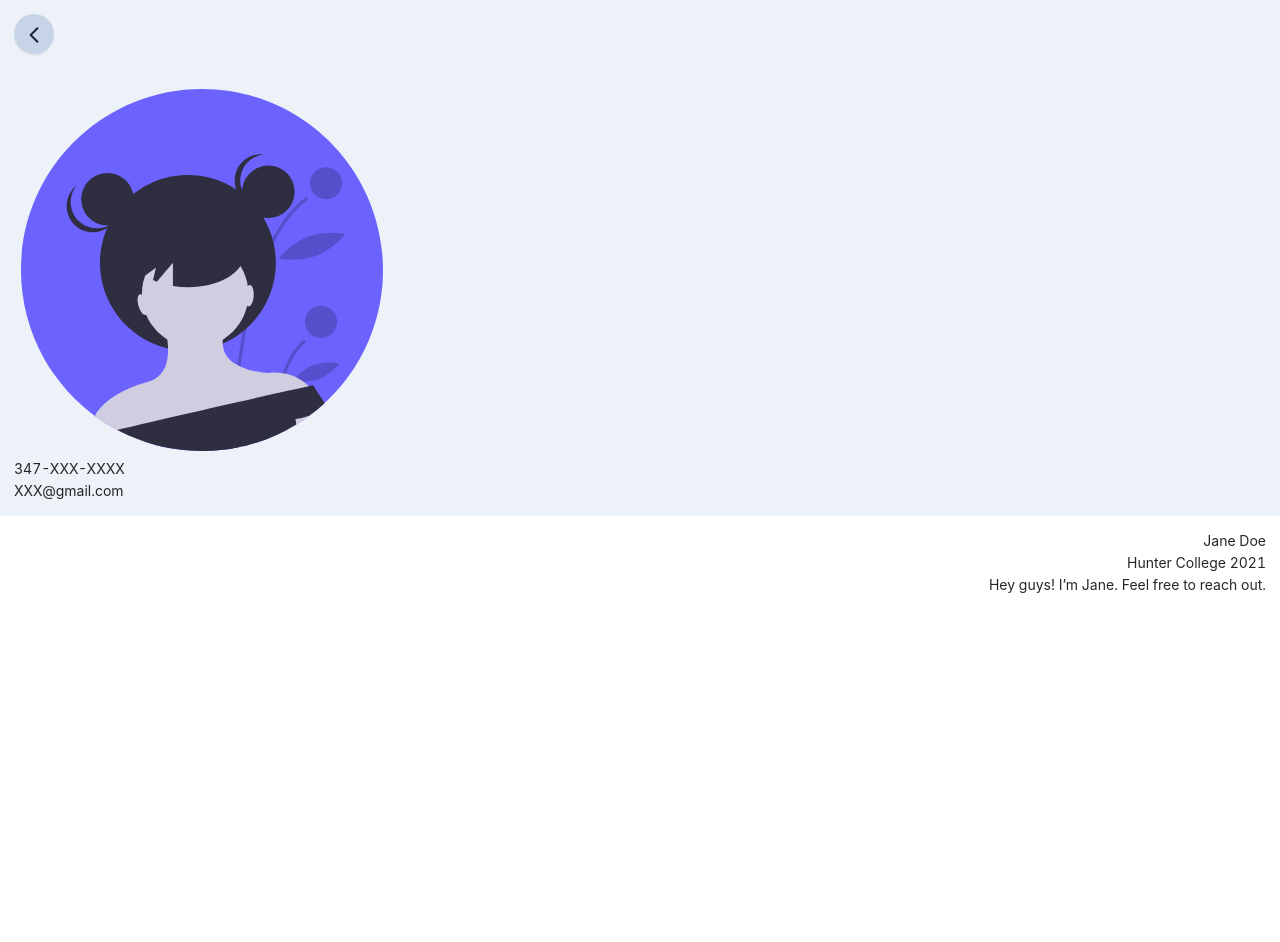
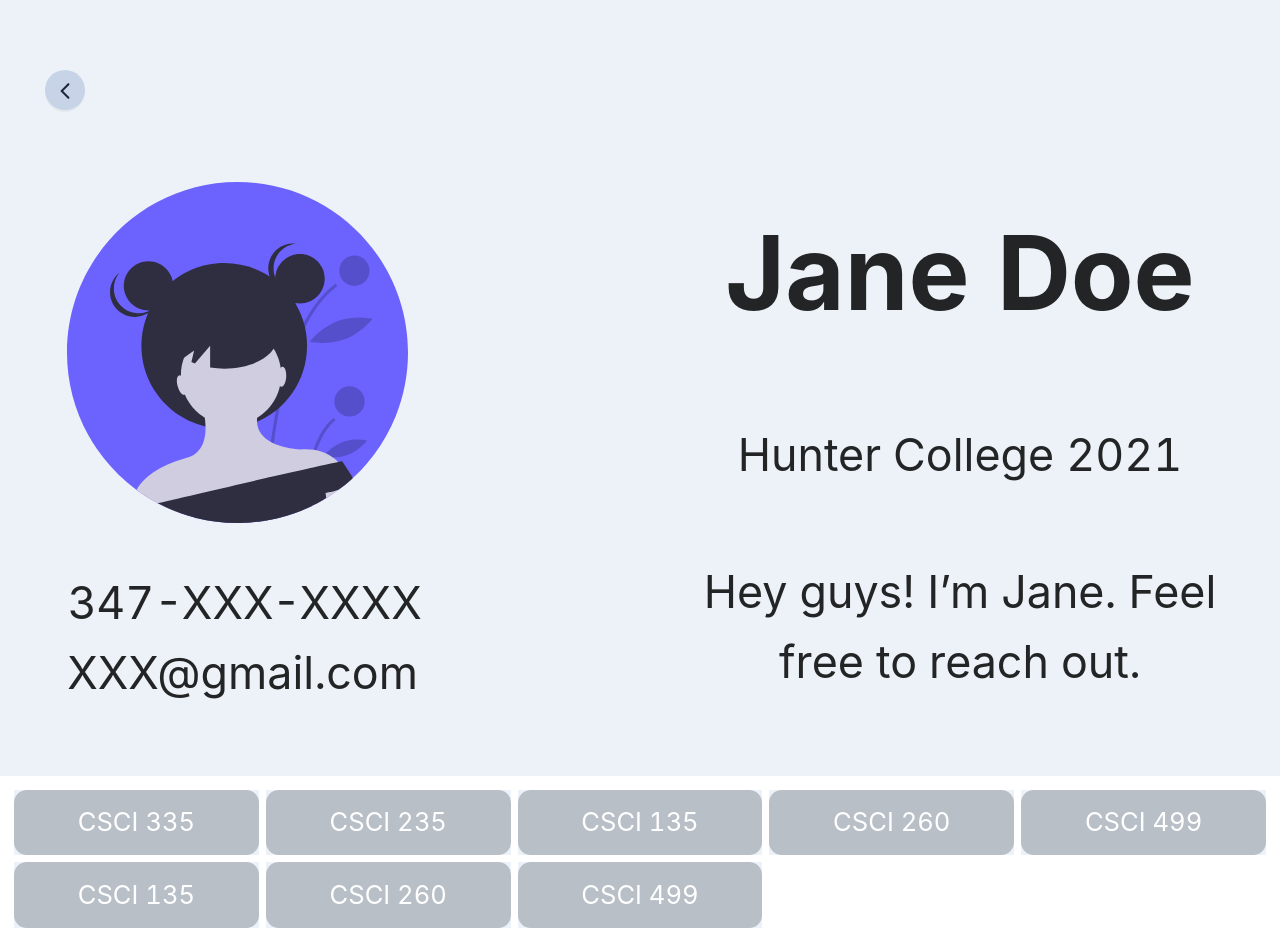
Before and after one commit to Maisa-ah/ctp-hackathon, a React (Create React App) app: page /profile in a window 1280 px wide. Before the commit the page ends 800 px from the top, so only its background shows below. Built offline with nearby package versions, Linux system fonts and the light colour scheme.

Commit message:
finished layout of profileTag and added classTags

```diff
--- a/src/components/ProfileTag.js
+++ b/src/components/ProfileTag.js
@@ -18,21 +18,23 @@ const ProfileTag = (props) =>{
           <div className="profile-pic">
             <img src={props.image}></img>
           </div>
-          <div className="phone">
-            {props.phone}
-          </div>
-          <div>
-            {props.email}
+          <div className="contact">
+            <div className="phone">
+              {props.phone}
+            </div>
+            <div>
+              {props.email}
+            </div>
           </div>
         </div>
         <div className="user-info">
-          <div>
+          <div className="user-name">
             {props.name}
           </div>
-          <div>
+          <div className="user-school">
             {props.school} {props.year}
           </div>
-          <div>
+          <div className="user-bio">
             {props.bio}
           </div>
         </div>
--- a/src/components/ProfileTag.scss
+++ b/src/components/ProfileTag.scss
@@ -1,28 +1,40 @@
 @import '../themes.scss';
 .tag-container{
   background-color: $lightGrey;
+  font-size:3.5vw;
 
   .button-padding{
-    padding: 1em;
+    padding: 1em 0em 0em 1em;
   }
   .tag-padding{
-    // padding: 1em;
+    display: grid;
+    grid-template-columns: 2fr 2fr;
 
     .user-info{
       padding: 1em;
-      position: absolute;
-      text-align: right;
       width: clamp(50%, 100%, 100%);
+      text-align: center;
+      display: grid;
+      place-items: center;
+
+      .user-name{
+        font-size:8vw;
+        font-weight: bold;
+      }
 
     }
     .contact-info{
       padding: 1em;
       width: clamp(50%, 100%, 100%);
+      .contact{
+        padding: 0.5em;
+      }
+      .profile-pic{
+        padding: 0.5em;
+        width: clamp(10%, 70%, 80%);
+        border-radius: 50%;
+      }
     }
 
-    .profile-pic{
-      padding: 0.5em;
-      width: clamp(10%, 30%, 50%);
-    }
   }
 }
--- a/src/pages/Profile.js
+++ b/src/pages/Profile.js
@@ -1,6 +1,8 @@
 import React from 'react';
 import ProfileTag from '../components/ProfileTag.js';
 import profilePic from '../components/sampleProfile.svg';
+import TagContainer from '../components/TagContainer';
+import ClassTag from '../components/ClassTag';
 
 function ProfilePage() {
   return (
@@ -14,6 +16,17 @@ function ProfilePage() {
         year="2021"
         bio="Hey guys! I’m Jane. Feel free to reach out."
       />
+      <TagContainer>
+        <ClassTag class="CSCI 335"/>
+        <ClassTag class="CSCI 235"/>
+        <ClassTag class="CSCI 135"/>
+        <ClassTag class="CSCI 260"/>
+        <ClassTag class="CSCI 499"/>
+        <ClassTag class="CSCI 135"/>
+        <ClassTag class="CSCI 260"/>
+        <ClassTag class="CSCI 499"/>
+      </TagContainer>
+
     </div>
   );
 }
```
